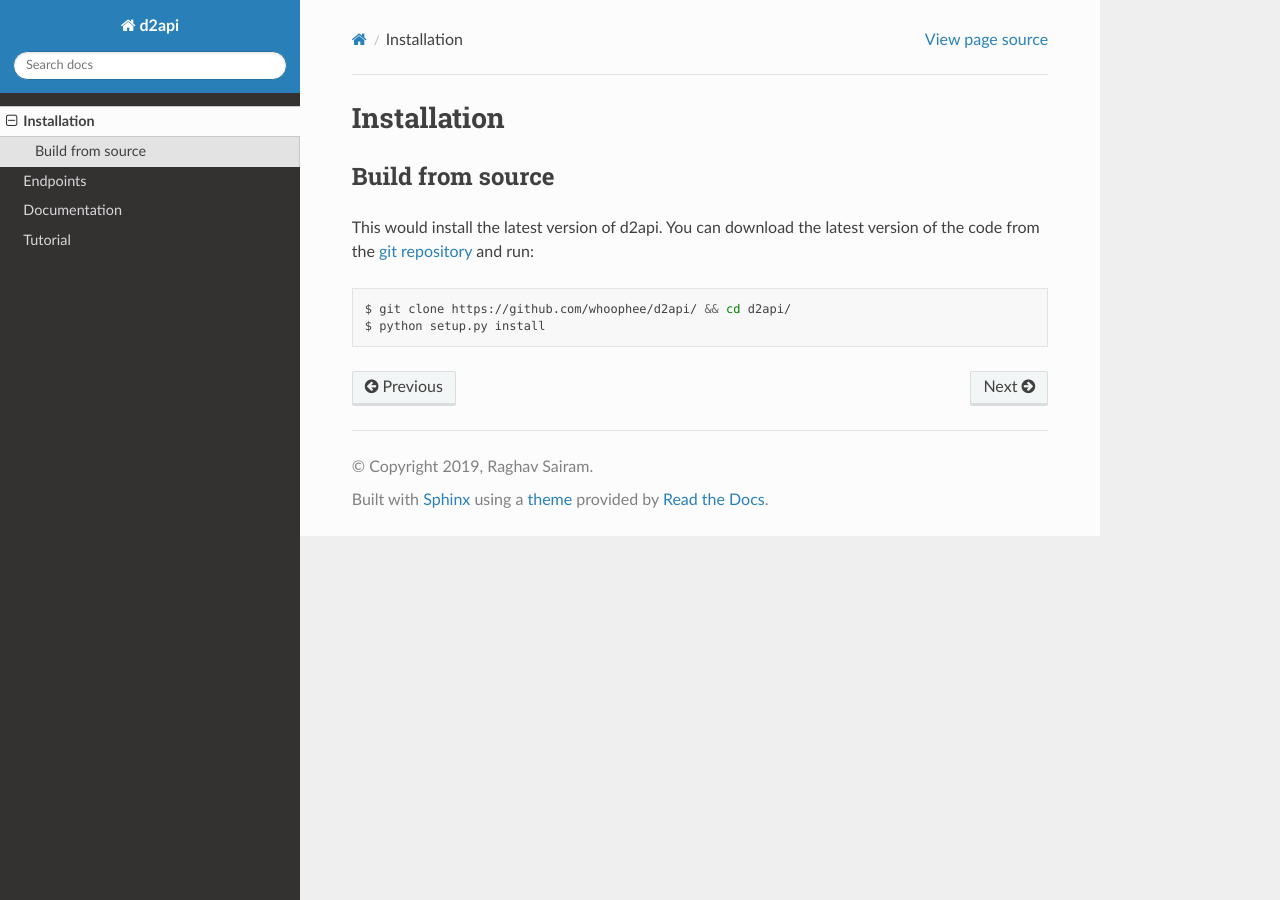
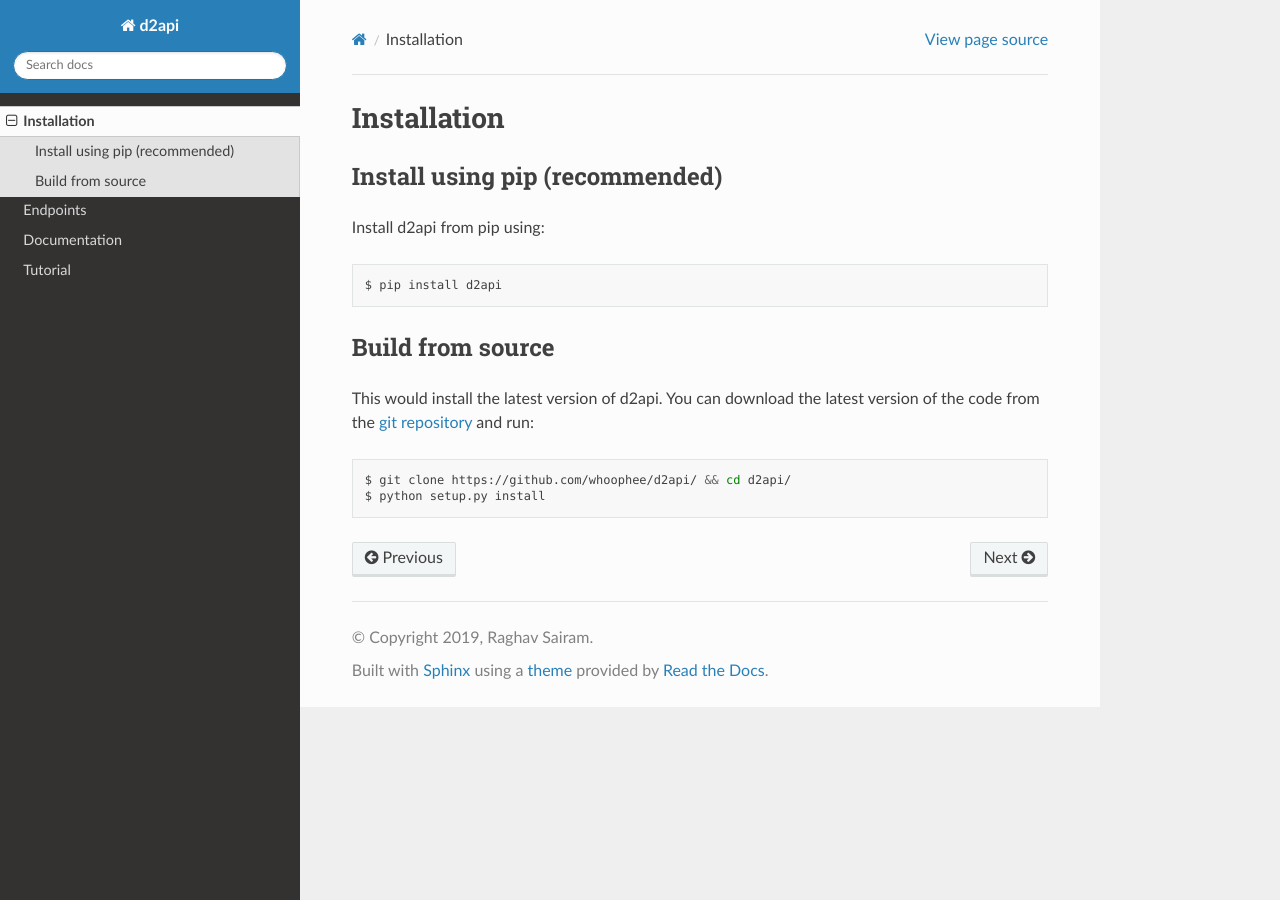
Before and after one commit to whoophee/d2api, a Sphinx documentation site: the page built from doc/installation.rst, in a window 1280 px wide. Built offline with Sphinx 7.4.7 and the Read the Docs theme 2.0.0, drawn with Linux system fonts in a browser that asks for light colours.

Commit message:
Update installation.rst

```diff
--- a/doc/installation.rst
+++ b/doc/installation.rst
@@ -1,5 +1,15 @@
 Installation
 ############
+
+Install using pip (recommended)
+*******************************
+
+Install d2api from pip using:
+
+.. code-block:: bash
+
+    $ pip install d2api
+
 
 Build from source
 *****************
```
